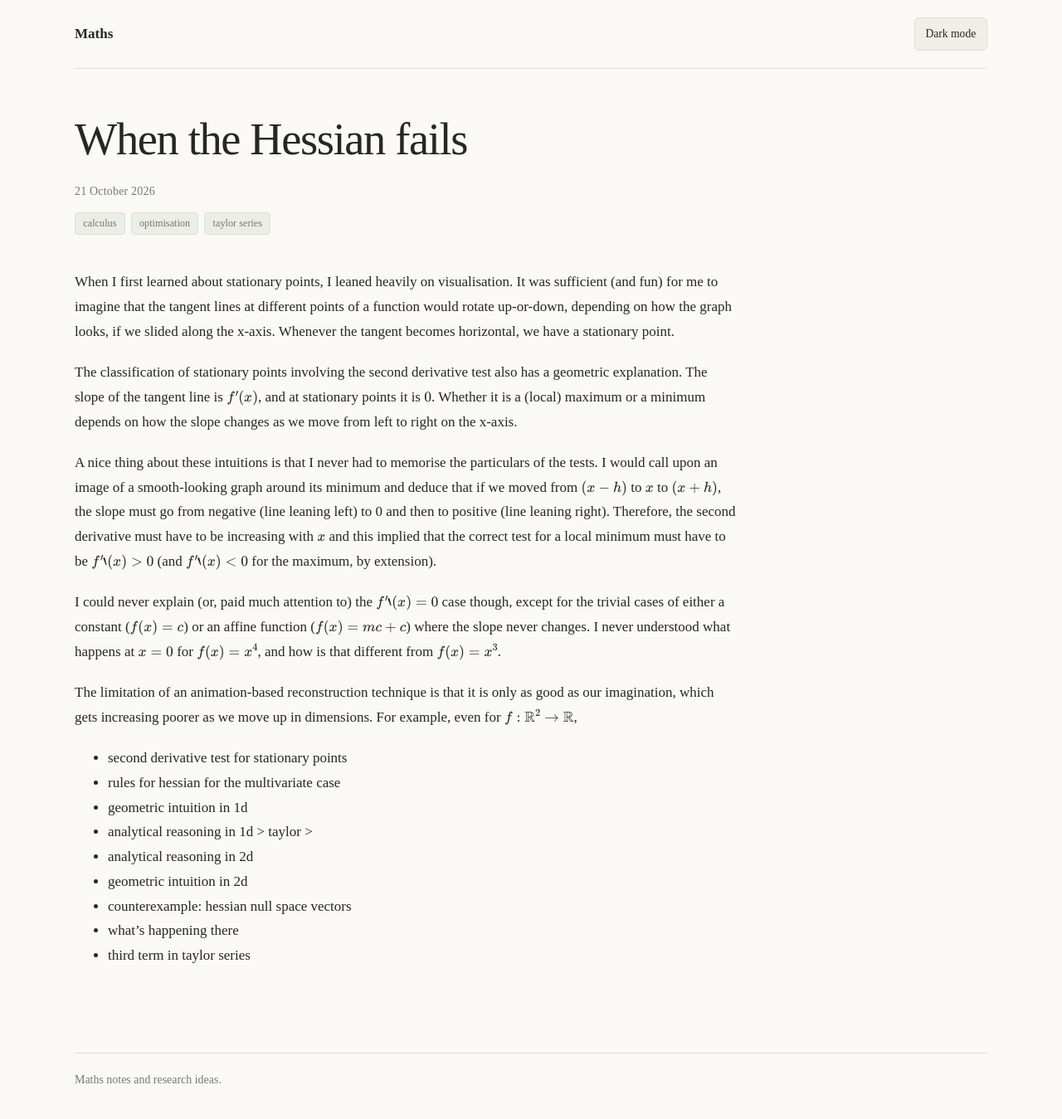
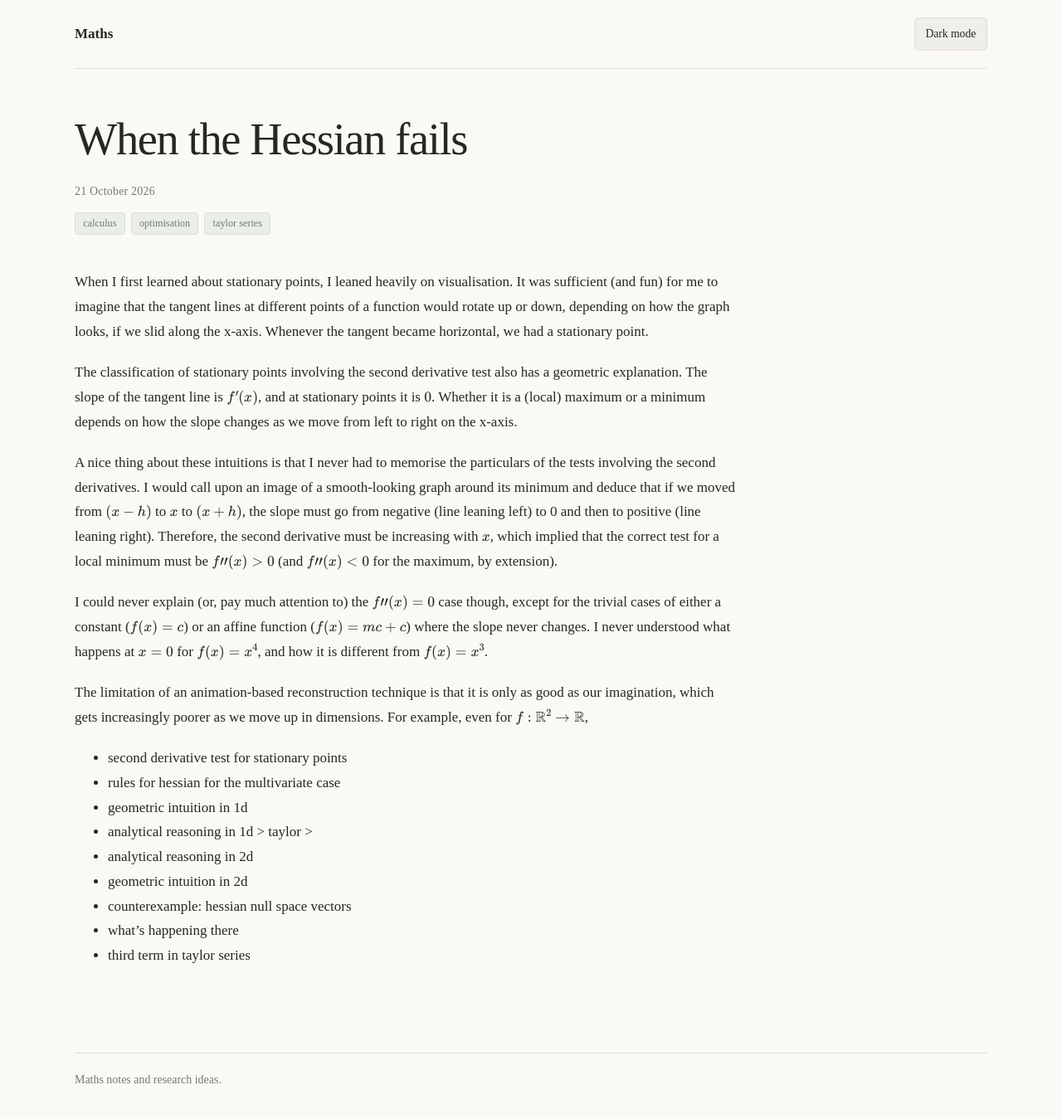
Before and after one commit to uselesstechjunks/maths, a Jekyll site: the page built from _posts/2026-10-21-when-the-hessian-fails.md, in a window 1280 px wide. Shown: the whole page at 83% size. Built offline with Jekyll 4.4.1, drawn with Linux system fonts in a browser that asks for light colours; some web fonts are replaced.

Commit message:
Update 2026-10-21-when-the-hessian-fails.md

```diff
--- a/_posts/2026-10-21-when-the-hessian-fails.md
+++ b/_posts/2026-10-21-when-the-hessian-fails.md
@@ -7,15 +7,15 @@ tags:
   - optimisation
   - taylor series
 ---
-When I first learned about stationary points, I leaned heavily on visualisation. It was sufficient (and fun) for me to imagine that the tangent lines at different points of a function would rotate up-or-down, depending on how the graph looks, if we slided along the x-axis. Whenever the tangent becomes horizontal, we have a stationary point.
+When I first learned about stationary points, I leaned heavily on visualisation. It was sufficient (and fun) for me to imagine that the tangent lines at different points of a function would rotate up or down, depending on how the graph looks, if we slid along the x-axis. Whenever the tangent became horizontal, we had a stationary point.
 
 The classification of stationary points involving the second derivative test also has a geometric explanation. The slope of the tangent line is $f'(x)$, and at stationary points it is $0$. Whether it is a (local) maximum or a minimum depends on how the slope changes as we move from left to right on the x-axis.
 
-A nice thing about these intuitions is that I never had to memorise the particulars of the tests. I would call upon an image of a smooth-looking graph around its minimum and deduce that if we moved from $(x-h)$ to $x$ to $(x+h)$, the slope must go from negative (line leaning left) to 0 and then to positive (line leaning right). Therefore, the second derivative must have to be increasing with $x$ and this implied that the correct test for a local minimum must have to be $f''(x)>0$ (and $f''(x)<0$ for the maximum, by extension).
+A nice thing about these intuitions is that I never had to memorise the particulars of the tests involving the second derivatives. I would call upon an image of a smooth-looking graph around its minimum and deduce that if we moved from $(x-h)$ to $x$ to $(x+h)$, the slope must go from negative (line leaning left) to 0 and then to positive (line leaning right). Therefore, the second derivative must be increasing with $x$, which implied that the correct test for a local minimum must be $f"(x)>0$ (and $f"(x)<0$ for the maximum, by extension).
 
-I could never explain (or, paid much attention to) the $f''(x)=0$ case though, except for the trivial cases of either a constant ($f(x)=c$) or an affine function ($f(x)=mc+c$) where the slope never changes. I never understood what happens at $x=0$ for $f(x)=x^4$, and how is that different from $f(x)=x^3$.
+I could never explain (or, pay much attention to) the $f"(x)=0$ case though, except for the trivial cases of either a constant ($f(x)=c$) or an affine function ($f(x)=mc+c$) where the slope never changes. I never understood what happens at $x=0$ for $f(x)=x^4$, and how it is different from $f(x)=x^3$.
 
-The limitation of an animation-based reconstruction technique is that it is only as good as our imagination, which gets increasing poorer as we move up in dimensions. For example, even for $f:\mathbb{R}^2\to\mathbb{R}$,
+The limitation of an animation-based reconstruction technique is that it is only as good as our imagination, which gets increasingly poorer as we move up in dimensions. For example, even for $f:\mathbb{R}^2\to\mathbb{R}$,
 
 - second derivative test for stationary points
 - rules for hessian for the multivariate case
```
